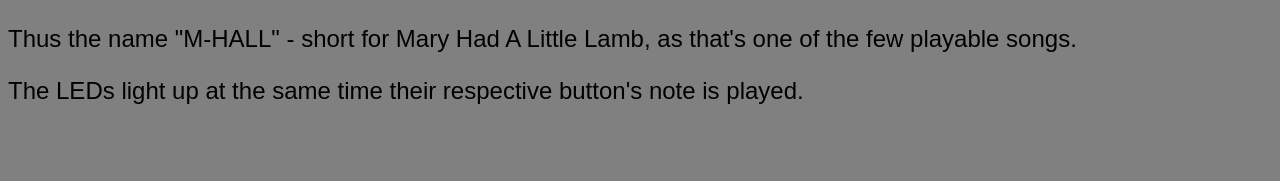
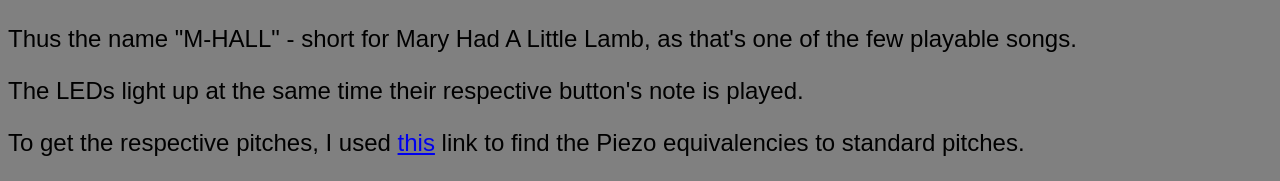
Before and after one commit to TheSeventhStone/igme-470-blog, a plain HTML site: page blink_project/index.html in a window 1280 px wide. Shown: the part 1216-1397 px from the top of the page. Before the commit the page ends 1345 px from the top, so only its background shows below. Drawn offline with Linux system fonts and the light colour scheme.

Commit message:
Updated crediting in Blink post.

```diff
--- a/blink_project/index.html
+++ b/blink_project/index.html
@@ -15,5 +15,6 @@
   <img src="media/blink_phys.jpg", id="phys">
   <p>Thus the name "M-HALL" - short for Mary Had A Little Lamb, as that's one of the few playable songs.</p>
   <p>The LEDs light up at the same time their respective button's note is played.</p>
+  <p>To get the respective pitches, I used <a href="https://github.com/D4Q2/SaberCPPScripts/blob/main/PassiveBuzzerMusic.ino">this</a> link to find the Piezo equivalencies to standard pitches.</p>
 </body>
 </html>
```
